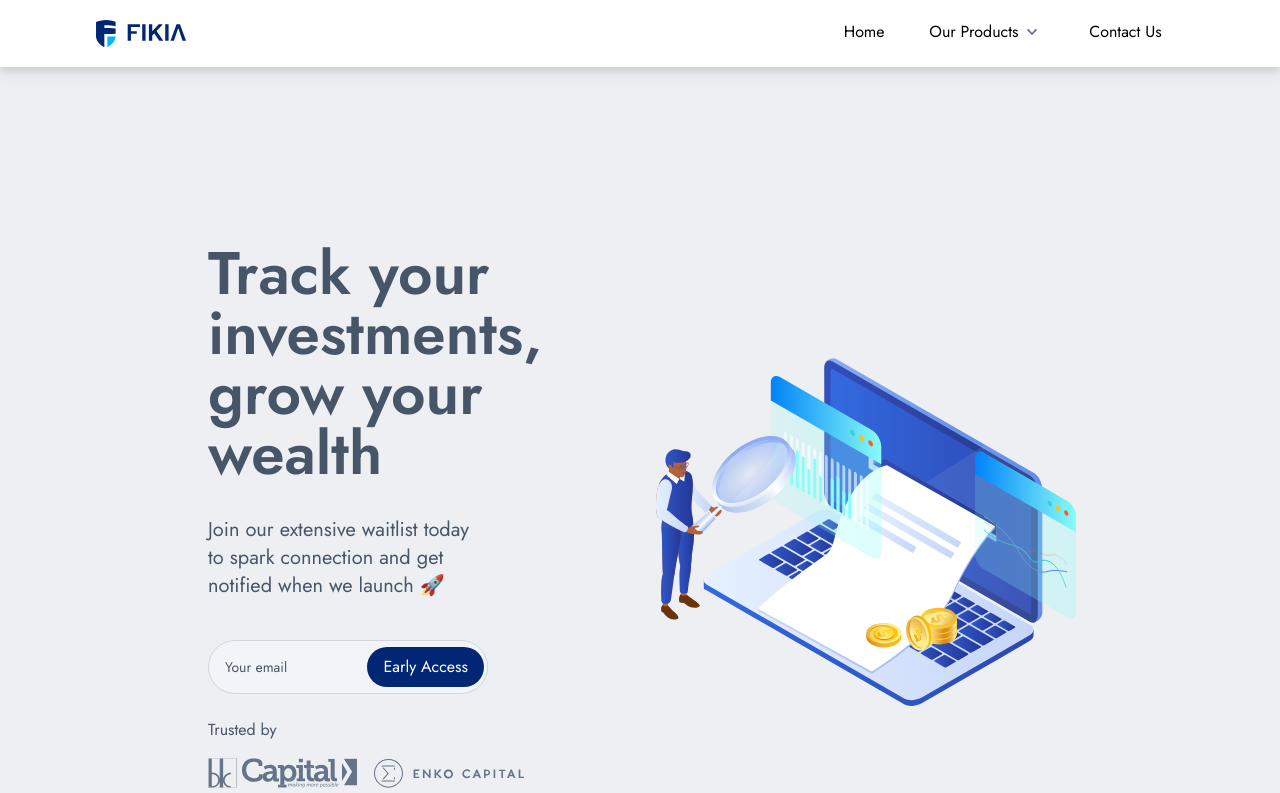
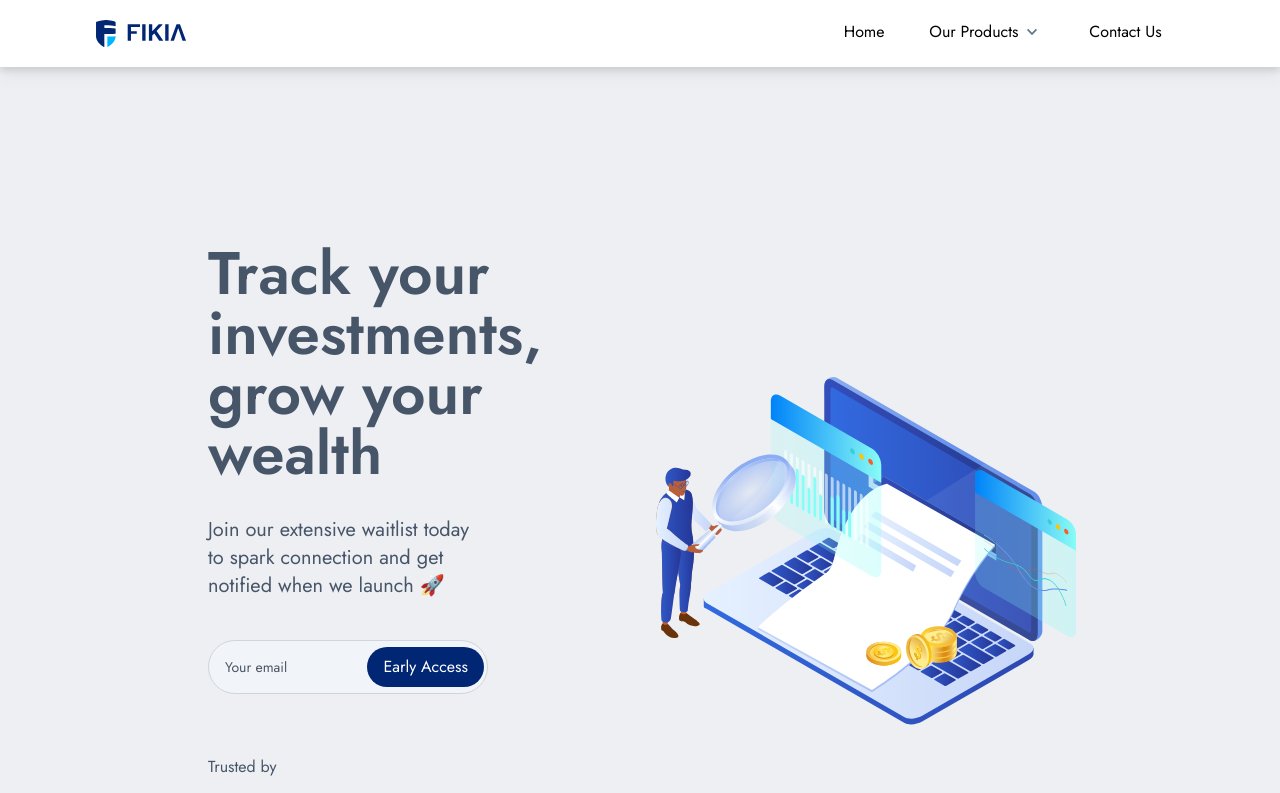
Before and after one commit to tier-one/fe-fikia, a Next.js app: page / in a window 1280 px wide. Shown: the top 793 px of the page. Built offline with nearby package versions, Linux system fonts and the light colour scheme.

Commit message:
email validation

```diff
--- a/app/components/EmailRequest.tsx
+++ b/app/components/EmailRequest.tsx
@@ -1,5 +1,6 @@
 'use client'
 
+import validator from "validator"
 import Button from "./Button";
 import InputField from "./InputField";
 import { useState } from "react";
@@ -19,6 +20,7 @@ export default function EmailRequest({ value }: EmailRequestProps) {
   }
 
   const handleWaitlist = async () => {
+    if (validator.isEmail(email)) {
       const response = await apiQuery('waitlist', 'POST', { email: email })
       if (response.hasOwnProperty('email') && response.email === email) {
         setResponseMessage("Congratulations!!! You have been added to the waitlist.")
@@ -32,6 +34,7 @@ export default function EmailRequest({ value }: EmailRequestProps) {
           setResponseMessage("")
           setIsError(false)
         }, 5000)
+      }
     }
 
   }
@@ -49,7 +52,7 @@ export default function EmailRequest({ value }: EmailRequestProps) {
     },
   }
   return (
-    <div>
+    <div className="min-h-[6.7rem]">
       <div className='relative  flex items-center xl:w-2/3 '>
         <div className=' w-full'>
           <InputField
--- a/package.json
+++ b/package.json
@@ -21,6 +21,10 @@
     "react": "18.2.0",
     "react-dom": "18.2.0",
     "tailwindcss": "3.3.2",
-    "typescript": "5.0.4"
+    "typescript": "5.0.4",
+    "validator": "^13.9.0"
+  },
+  "devDependencies": {
+    "@types/validator": "^13.7.17"
   }
 }
```
Also changed, not shown: 1 other file (tests, documents, lock files or other folders). Lines whose indentation alone changed are shown as unchanged.
